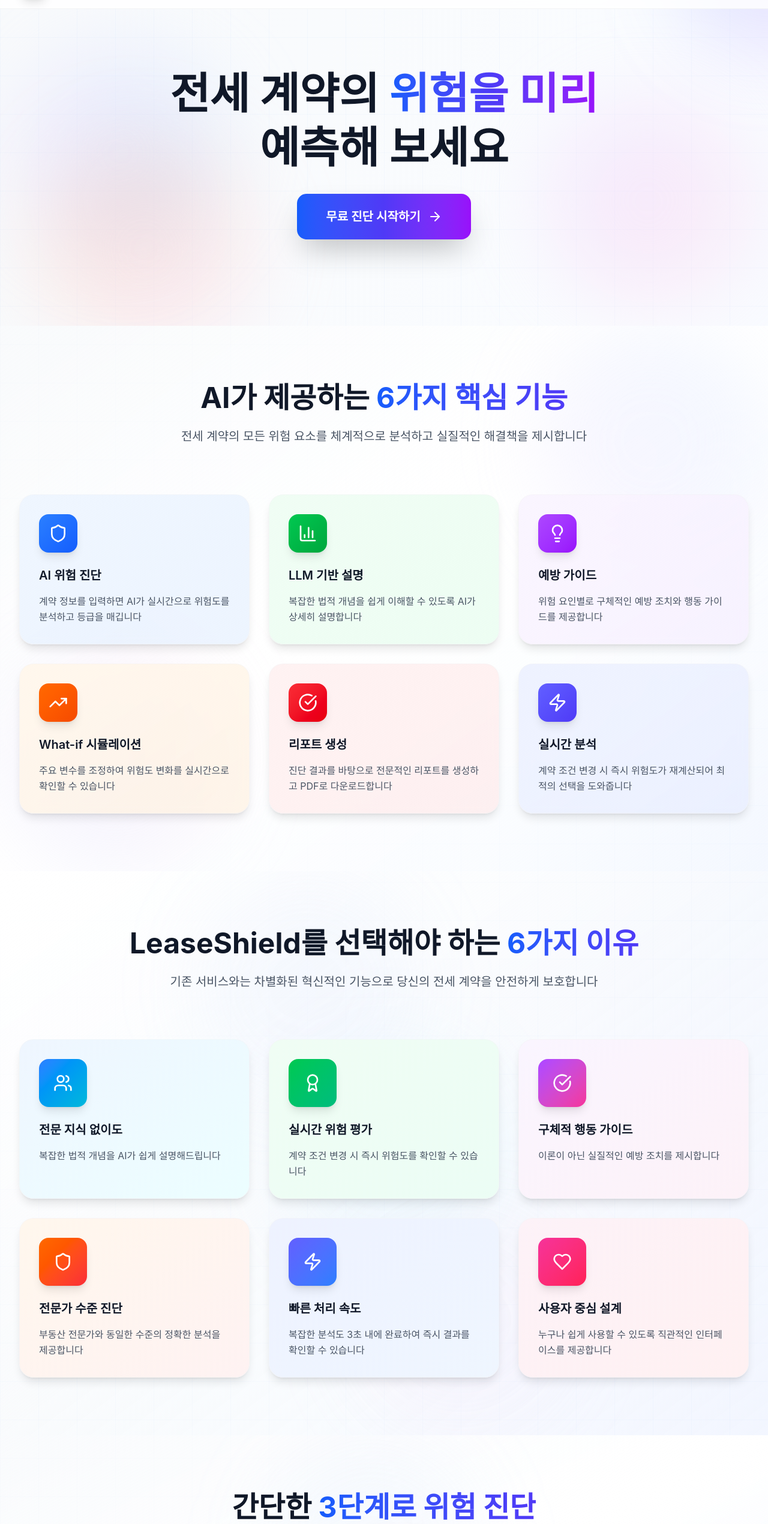
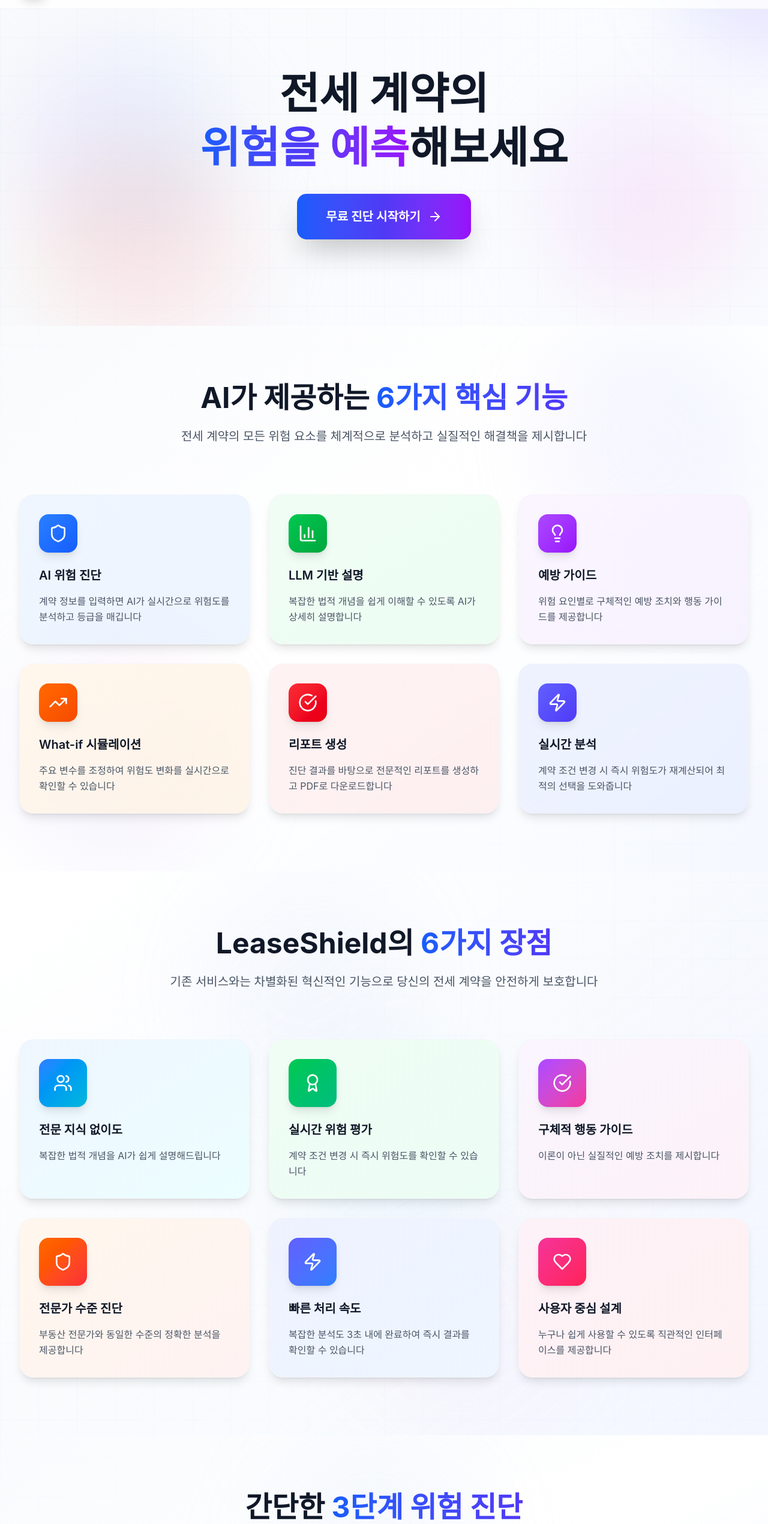
Before and after one commit to mungyun1/lease-shield, a Next.js app: page / in a window 1280 px wide. Shown: the part 66-2606 px from the top of the page at 60% size. Built offline with nearby package versions, Linux system fonts and the light colour scheme; a web font is replaced by a local one.

Commit message:
Feat: 랜딩페이지 반응형 구현

```diff
--- a/src/components/sections/Benefits.tsx
+++ b/src/components/sections/Benefits.tsx
@@ -70,10 +70,10 @@
           viewport={{ once: true }}
           className="text-center mb-20"
         >
-          <h2 className="text-4xl md:text-5xl font-bold text-gray-900 mb-6">
-            LeaseShield를 선택해야 하는{" "}
+          <h2 className="text-3xl md:text-5xl font-bold text-gray-900 mb-6">
+            LeaseShield의 <br className="sm:hidden" />
             <span className="text-transparent bg-clip-text bg-gradient-to-r from-blue-600 to-indigo-600">
-              6가지 이유
+              6가지 장점
             </span>
           </h2>
           <p className="text-xl text-gray-600 max-w-3xl mx-auto leading-relaxed">
--- a/src/components/sections/CTA.tsx
+++ b/src/components/sections/CTA.tsx
@@ -43,7 +43,7 @@
           transition={{ duration: 0.6 }}
           viewport={{ once: true }}
         >
-          <h2 className="text-4xl md:text-6xl font-bold text-white mb-8 leading-tight">
+          <h2 className="text-3xl md:text-6xl font-bold text-white mb-8 leading-tight">
             지금 바로{" "}
             <span className="text-transparent bg-clip-text bg-gradient-to-r from-yellow-300 to-orange-300">
               시작하세요
@@ -51,7 +51,7 @@
           </h2>
 
           <p className="text-xl md:text-2xl text-blue-100 mb-10 max-w-3xl mx-auto leading-relaxed">
-            무료로 제공되는 AI 위험 진단으로{" "}
+            AI 위험 진단으로{" "}
             <span className="font-semibold text-white">안전한 전세 계약</span>을
             체결하세요
           </p>
--- a/src/components/sections/Features.tsx
+++ b/src/components/sections/Features.tsx
@@ -86,8 +86,8 @@
           viewport={{ once: true }}
           className="text-center mb-20"
         >
-          <h2 className="text-4xl md:text-5xl font-bold text-gray-900 mb-6">
-            AI가 제공하는{" "}
+          <h2 className="text-3xl md:text-5xl font-bold text-gray-900 mb-6">
+            AI가 제공하는 <br className="sm:hidden" />
             <span className="text-transparent bg-clip-text bg-gradient-to-r from-blue-600 to-indigo-600">
               6가지 핵심 기능
             </span>
--- a/src/components/sections/Footer.tsx
+++ b/src/components/sections/Footer.tsx
@@ -4,44 +4,68 @@
 
 export default function Footer() {
   return (
-    <footer className="bg-gradient-to-br from-gray-900 to-gray-800 text-white py-12">
+    <footer className="bg-gradient-to-br from-gray-900 to-gray-800 text-white py-8 sm:py-12">
       <div className="max-w-7xl mx-auto px-4 sm:px-6 lg:px-8">
-        <div className="grid grid-cols-1 md:grid-cols-4 gap-8">
-          <div className="col-span-1 md:col-span-2">
+        <div className="grid grid-cols-1 sm:grid-cols-2 lg:grid-cols-4 gap-6 sm:gap-8">
+          {/* 브랜드 섹션 */}
+          <div className="col-span-1 sm:col-span-2">
             <div className="flex items-center space-x-2 mb-4">
               <div className="w-8 h-8 bg-gradient-to-br from-blue-600 to-indigo-600 rounded-lg flex items-center justify-center">
                 <Shield className="w-5 h-5 text-white" />
               </div>
-              <span className="text-xl font-bold">LeaseShield</span>
+              <span className="text-lg sm:text-xl font-bold">LeaseShield</span>
             </div>
-            <p className="text-gray-400 mb-4 leading-relaxed">
+            <p className="text-gray-400 mb-4 leading-relaxed text-sm sm:text-base">
               AI 기반 전세 계약 위험 진단 서비스로 안전한 전세 계약을 체결할 수
               있도록 도와드립니다.
             </p>
           </div>
 
-          <div>
-            <h3 className="text-lg font-semibold mb-4 text-white">서비스</h3>
-            <ul className="space-y-2 text-gray-400">
-              <li>위험 진단</li>
-              <li>예방 가이드</li>
-              <li>시뮬레이션</li>
-              <li>리포트</li>
+          {/* 서비스 섹션 */}
+          <div className="col-span-1">
+            <h3 className="text-base sm:text-lg font-semibold mb-3 sm:mb-4 text-white">
+              서비스
+            </h3>
+            <ul className="space-y-1.5 sm:space-y-2 text-gray-400 text-sm sm:text-base">
+              <li className="hover:text-white transition-colors duration-200 cursor-pointer">
+                위험 진단
+              </li>
+              <li className="hover:text-white transition-colors duration-200 cursor-pointer">
+                예방 가이드
+              </li>
+              <li className="hover:text-white transition-colors duration-200 cursor-pointer">
+                시뮬레이션
+              </li>
+              <li className="hover:text-white transition-colors duration-200 cursor-pointer">
+                리포트
+              </li>
             </ul>
           </div>
 
-          <div>
-            <h3 className="text-lg font-semibold mb-4 text-white">지원</h3>
-            <ul className="space-y-2 text-gray-400">
-              <li>고객센터</li>
-              <li>자주 묻는 질문</li>
-              <li>문의하기</li>
+          {/* 지원 섹션 */}
+          <div className="col-span-1">
+            <h3 className="text-base sm:text-lg font-semibold mb-3 sm:mb-4 text-white">
+              지원
+            </h3>
+            <ul className="space-y-1.5 sm:space-y-2 text-gray-400 text-sm sm:text-base">
+              <li className="hover:text-white transition-colors duration-200 cursor-pointer">
+                고객센터
+              </li>
+              <li className="hover:text-white transition-colors duration-200 cursor-pointer">
+                자주 묻는 질문
+              </li>
+              <li className="hover:text-white transition-colors duration-200 cursor-pointer">
+                문의하기
+              </li>
             </ul>
           </div>
         </div>
 
-        <div className="border-t border-gray-700 mt-8 pt-8 text-center text-gray-400">
-          <p>&copy; 2025 LeaseShield. All rights reserved.</p>
+        {/* 구분선 및 저작권 */}
+        <div className="border-t border-gray-700 mt-6 sm:mt-8 pt-6 sm:pt-8 text-center text-gray-400">
+          <p className="text-sm sm:text-base">
+            &copy; LeaseShield. All rights reserved.
+          </p>
         </div>
       </div>
     </footer>
--- a/src/components/sections/Hero.tsx
+++ b/src/components/sections/Hero.tsx
@@ -13,14 +13,13 @@
             initial={{ opacity: 0, y: 30 }}
             animate={{ opacity: 1, y: 0 }}
             transition={{ duration: 0.8 }}
-            className="text-4xl md:text-6xl lg:text-7xl font-bold text-gray-900 mb-8 leading-tight"
+            className="text-3xl  md:text-6xl lg:text-7xl font-bold text-gray-900 mb-8 leading-tight"
           >
-            전세 계약의{" "}
+            전세 계약의 <br />
             <span className="text-transparent bg-clip-text bg-gradient-to-r from-blue-600 via-indigo-600 to-purple-600 relative">
-              위험을 미리
+              위험을 예측
             </span>
-            <br />
-            예측해 보세요
+            해보세요
           </motion.h1>
 
           <motion.div
--- a/src/components/sections/HowItWorks.tsx
+++ b/src/components/sections/HowItWorks.tsx
@@ -50,10 +50,10 @@
           viewport={{ once: true }}
           className="text-center mb-20"
         >
-          <h2 className="text-4xl md:text-5xl font-bold text-gray-900 mb-6">
+          <h2 className="text-3xl md:text-5xl font-bold text-gray-900 mb-6">
             간단한{" "}
             <span className="text-transparent bg-clip-text bg-gradient-to-r from-blue-600 to-indigo-600">
-              3단계로 위험 진단
+              3단계 위험 진단
             </span>
           </h2>
           <p className="text-xl text-gray-600 max-w-3xl mx-auto leading-relaxed">
```
